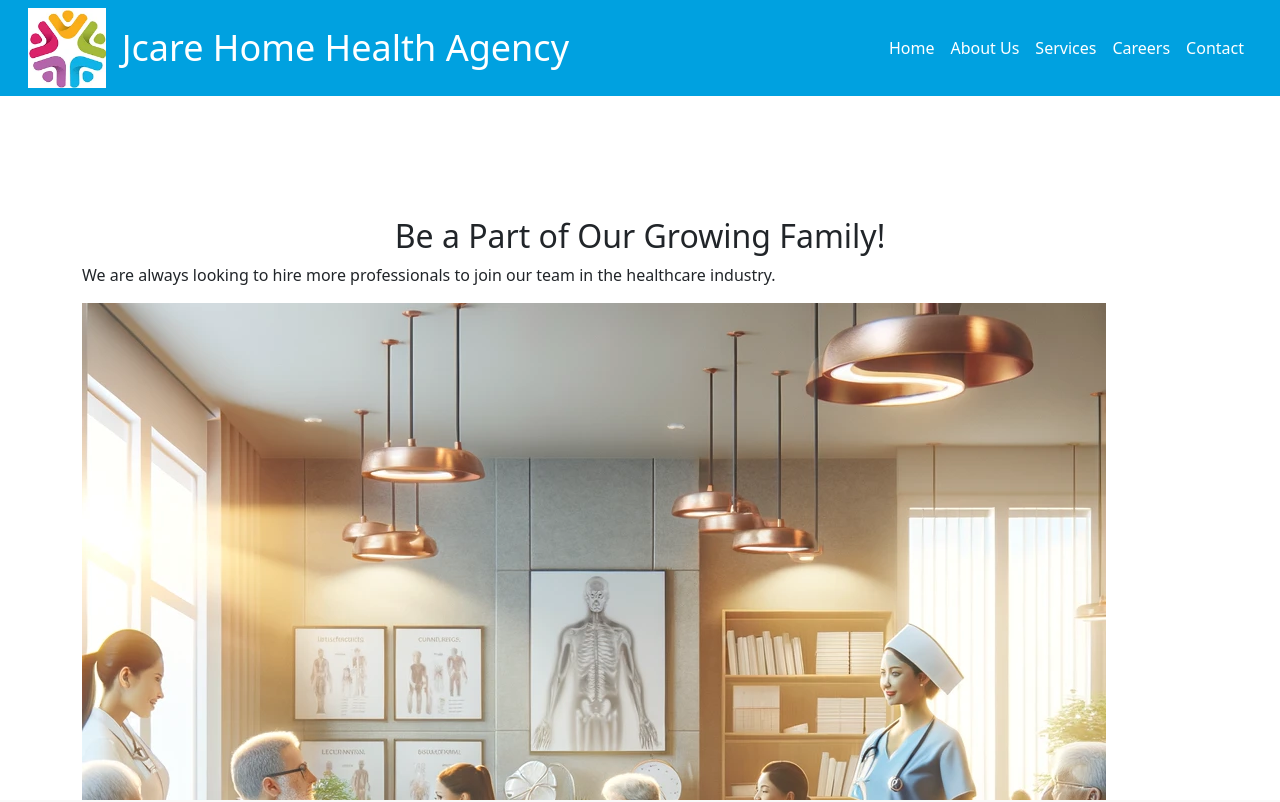
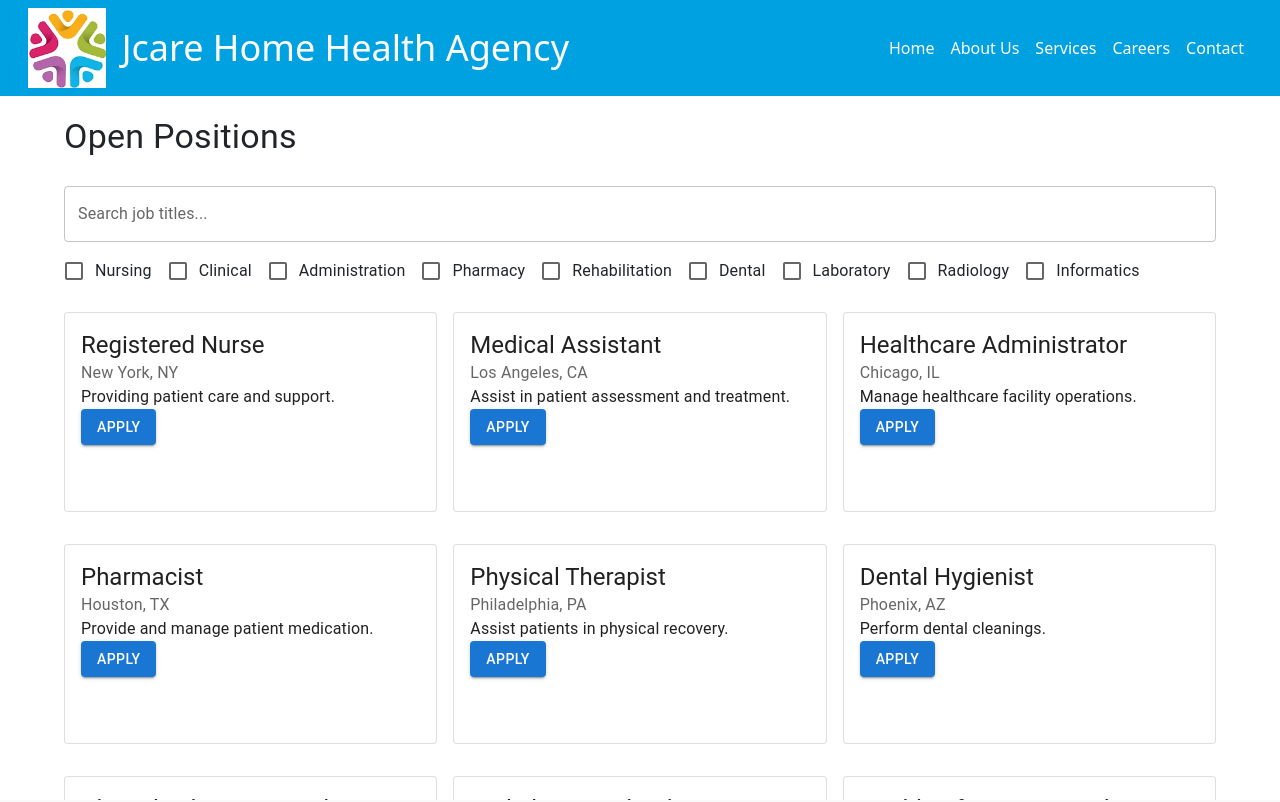
Before and after one commit to saichaturvedula1/HealthCareWebsite, a React (Create React App) app: page /careers in a window 1280 px wide. Shown: the top 802 px of the page. Built offline with nearby package versions, Linux system fonts and the light colour scheme.

Commit message:
careers page updated

```diff
--- a/package.json
+++ b/package.json
@@ -4,11 +4,14 @@
   "private": true,
   "dependencies": {
     "@emotion/react": "^11.11.4",
+    "@emotion/styled": "^11.11.0",
     "@fortawesome/fontawesome-svg-core": "^6.5.1",
     "@fortawesome/free-brands-svg-icons": "^6.5.1",
     "@fortawesome/free-solid-svg-icons": "^6.5.1",
     "@fortawesome/react-fontawesome": "^0.2.0",
+    "@mui/material": "^5.15.13",
     "@react-google-maps/api": "^2.19.3",
+    "@sendgrid/mail": "^8.1.1",
     "@testing-library/jest-dom": "^5.17.0",
     "@testing-library/react": "^13.4.0",
     "@testing-library/user-event": "^13.5.0",
--- a/src/components/Careers/Careers.css
+++ b/src/components/Careers/Careers.css
@@ -1,137 +1,195 @@
-/* Basic Reset */
-*,
-*::before,
-*::after {
-  box-sizing: border-box;
+/* careers.css */
+.job-listing .MuiCard-root {
+  cursor: pointer;
+  transition: transform 0.2s;
+  margin-bottom: 16px; /* Add bottom margin to prevent touching the footer */
+  border-left: 5px solid #007bff; /* Blue color for left border */
+  box-shadow: 0 2px 4px rgba(0,0,0,0.1);
+  height: 100%; /* Stretch card to container height */
+  min-height: 200px; /* Ensures all cards are at least 200px high */
 }
 
-body {
-  background-color: #f0f2f5;
-  font-family: 'Segoe UI', Tahoma, Geneva, Verdana, sans-serif;
-  margin: 0;
-  padding: 20px;
+.job-listing .MuiCard-root:hover {
+  transform: translateY(-5px); /* Slight raise effect on hover */
 }
 
-.container {
-  background: #fff;
-  padding: 25px;
-  border-radius: 12px;
-  /* box-shadow: 0 4px 6px rgba(0, 0, 0, 0.1); */
-  max-width: 700px;
-  margin: 0 auto;
+.job-listing .MuiButton-root {
+  background-color: #28a745; /* Green color for apply button */
+  color: white;
 }
 
-h2 {
-  color: #333;
+.job-listing .MuiButton-root:hover {
+  background-color: #218838; /* Slightly darker green on hover */
+}
+
+.job-listing .MuiTextField-root {
+  width: 100%;
+  margin-bottom: 10px; /* Bottom margin for text fields */
+}
+
+.job-listing .MuiFormControlLabel-root {
+  display: block;
+  margin-right: 10px; /* Right margin for checkboxes */
+}
+
+.job-listing .MuiTypography-root {
+  margin-bottom: 10px; /* Bottom margin for Typography elements */
+}
+
+/* Adjust the size of the checkbox */
+.job-listing .MuiCheckbox-root {
+  color: #6c757d; /* Default checkbox color */
+}
+
+.job-listing .MuiCheckbox-root.Mui-checked {
+  color: #007bff; /* Blue color when checkbox is checked */
+}
+
+.job-listing .MuiAlert-root {
+  margin-bottom: 20px; /* Bottom margin for alerts */
+}
+
+/* This can be used for a custom file input, if you are using MUI Button with input type="file" */
+.job-listing .custom-file-upload {
+  display: block;
+  padding: 10px;
+  margin-top: 10px;
+  background-color: #f0f0f0;
+  border: 1px solid #ced4da;
+  border-radius: 4px;
+  cursor: pointer;
   text-align: center;
+}
+
+.job-listing .custom-file-upload:hover {
+  background-color: #e9ecef;
+}
+
+/* Footer spacing */
+.job-listing .footer {
+  padding-top: 20px; /* Ensures there's space above the footer */
+}
+
+/* Ensure that the container of job cards does not touch the footer */
+.job-listing-container {
+  padding-bottom: 30px; /* Adjust the padding as necessary */
+}
+
+/* Search input field styles */
+.job-listing .search-input {
+  margin-bottom: 20px;
+  border-radius: 4px;
+  border: 1px solid #ced4da;
+}
+
+/* Styles for filter labels and checkboxes */
+.job-listing .filters {
+  display: flex;
+  flex-wrap: wrap;
+  gap: 10px;
   margin-bottom: 20px;
 }
 
-.form-label {
-  font-weight: bold;
-  color: #555;
+.job-listing .category-filter {
+  display: flex;
+  align-items: center;
 }
 
-.btn-primary {
-  background-color: #0056b3;
-  border: none;
-  padding: 10px 20px;
-  font-size: 16px;
-  border-radius: 5px;
-  cursor: pointer;
-  transition: background-color 0.3s ease;
-}
-
-.btn-primary:hover {
-  background-color: #004494;
-}
-
-.form-control:focus {
-  border-color: #0056b3;
-  box-shadow: 0 0 0 0.2rem rgba(0, 86, 179, 0.25);
-}
-
-/* Error Message Styles */
-.is-invalid {
-  border-color: #dc3545;
-}
-
-.form-control-feedback {
-  color: #dc3545;
-}
-
+/* Responsive adjustments */
 @media (max-width: 768px) {
-    .container {
-      padding: 15px;
-    }
-
-    .btn-primary {
-      padding: 8px 15px;
-      font-size: 14px;
-    }
-  }
-
-  @media (max-width: 576px) {
-    .form-label {
-      font-size: 14px;
-    }
-
-    .form-control {
-      font-size: 14px;
+  .job-listing .filters {
+    flex-direction: column;
   }
 }
 
 
-  /* Assuming the className 'career-page' is added to the top-level container */
 
-.career-page .job-openings-section .list-group {
-    border: 0 !important;
-    border-radius: 0.5rem !important;
-    overflow: hidden;
-    box-shadow: 0 2px 4px rgba(0, 0, 0, 0.1);
+
+
+/* careers.css */
+/* Global reset for Material-UI components to ensure consistent styling */
+.MuiContainer-root {
+  padding-top: 20px; /* Space at the top of the container */
+  padding-bottom: 60px; /* Space at the bottom to prevent cards from touching the footer */
 }
 
-  .career-page .job-openings-section .list-group-item {
-    border: 0 !important;
-    padding: 1.25rem 1.5rem !important;
-    background-color: #fafafa !important; /* Light background for each item */
-    color: #333 !important; /* Dark text for contrast */
-    border-bottom: 1px solid #e1e1e1 !important; /* subtle separation between items */
+/* Card styles for consistent appearance and functionality */
+.MuiCard-root {
+  display: flex; /* Use flex layout to allow child elements to fill space */
+  flex-direction: column; /* Stack children vertically */
+  justify-content: space-between; /* Distribute space around items */
+  cursor: pointer;
+  transition: transform 0.2s; /* Smooth transition for scaling */
+  min-height: 200px; /* Minimum height for all cards */
+  margin-bottom: 16px; /* Margin at the bottom of each card */
 }
 
-  /* Last child border fix */
-  .career-page .job-openings-section .list-group-item:last-child {
-    border-bottom: 0 !important;
+/* Ensure hover effect on card, raise the card slightly */
+.MuiCard-root:hover {
+  transform: translateY(-5px);
 }
 
-  .career-page .job-openings-section .card {
-    background: none !important;
-    border: 0 !important;
+/* Apply styling for button within the card */
+.MuiButton-root {
+  margin-top: auto; /* Push the button to the bottom of the card content */
+  margin-bottom: 16px; /* Provide some space below the button */
+  background-color: #28a745; /* Apply green background color */
 }
 
-  .career-page .job-openings-section .card-body {
-    padding: 0 !important; /* Remove padding as it's handled by list-group-item */
+/* Change button color on hover */
+.MuiButton-root:hover {
+  background-color: #218838;
 }
 
-  .career-page .job-openings-section .card-title {
-    font-size: 1.25rem !important;
-    color: #0056b3 !important; /* A color that suits your brand */
+/* Style the search bar at the top */
+.MuiTextField-root {
+  margin-bottom: 20px; /* Add space below the search bar */
 }
 
-  .career-page .job-openings-section .card-text {
-    font-size: 1rem !important;
-    color: #666 !important; /* Subtle color for text */
+/* Align checkboxes next to each other with proper spacing */
+.MuiFormGroup-row {
+  margin-bottom: 20px; /* Add space below the group */
 }
 
-  /* Hover effect for each job listing */
-  .career-page .job-openings-section .list-group-item:hover {
-    background-color: #eef4fa !important; /* A light blue that suits your brand on hover */
-    cursor: pointer;
+/* Checkbox label styles */
+.MuiFormControlLabel-root {
+  margin-right: 16px; /* Add space to the right of each label */
 }
 
-  /* Responsive adjustments */
-  @media (max-width: 768px) {
-    .career-page .job-openings-section .list-group-item {
-      padding: 1rem !important; /* Adjust padding for smaller screens */
+/* Grid spacing for cards */
+.MuiGrid-container {
+  margin-bottom: 20px; /* Add space below the grid container */
+}
+
+/* Input fields within the form, no change in margins to maintain consistency */
+.MuiTextField-root {
+  margin-bottom: 16px; /* Add space below each text field */
+}
+
+/* Custom file upload button styles, no change needed */
+.custom-file-upload {
+  border: 1px solid #ccc;
+  padding: 6px 12px;
+  cursor: pointer;
+  display: inline-block;
+  margin-top: 16px; /* Provide space above the upload button */
+  background-color: #f8f9fa;
+  text-align: center;
+}
+
+/* Style the alert message */
+.MuiAlert-root {
+  margin-bottom: 20px; /* Add space below the alert */
+}
+
+/* Responsive design for smaller screens */
+@media (max-width: 600px) {
+  .MuiFormGroup-row {
+    flex-direction: column;
+  }
+
+  .MuiFormControlLabel-root {
+    margin-right: 0; /* Remove right margin for mobile view */
+    margin-bottom: 8px; /* Add space below each checkbox label */
   }
 }
--- a/src/components/Careers/Careers.jsx
+++ b/src/components/Careers/Careers.jsx
@@ -1,150 +1,285 @@
+// src/components/JobListing.js
 import React, { useState } from 'react';
-import { Form, Button, Container, Row, Col, Image, Card, ListGroup } from 'react-bootstrap';
-import careers from '../../images/careers.png';
+import {Container, Typography, Card, CardContent, TextField, Button, Checkbox, FormControlLabel, FormGroup, Box, Alert,Grid} from '@mui/material';
 import './Careers.css';
-function Careers() {
-  const [errors, setErrors] = useState({});
 
-  const validateForm = () => {
-    let formIsValid = true;
-    let errors = {};
 
-    // Example validation for the email field
-    if (!formData.email) {
-      formIsValid = false;
-      errors["email"] = "Email is required.";
-    } else if (!/\S+@\S+\.\S+/.test(formData.email)) {
-      formIsValid = false;
-      errors["email"] = "Email is not valid.";
-    }
 
-    // Add similar validation checks for other fields as needed
+const jobs = [
+  {
+    "id": "1",
+    "title": "Registered Nurse",
+    "location": "New York, NY",
+    "category": "Nursing",
+    "description": "Providing patient care and support."
+  },
+  {
+    "id": "2",
+    "title": "Medical Assistant",
+    "location": "Los Angeles, CA",
+    "category": "Clinical",
+    "description": "Assist in patient assessment and treatment."
+  },
+  {
+    "id": "3",
+    "title": "Healthcare Administrator",
+    "location": "Chicago, IL",
+    "category": "Administration",
+    "description": "Manage healthcare facility operations."
+  },
+  {
+    "id": "4",
+    "title": "Pharmacist",
+    "location": "Houston, TX",
+    "category": "Pharmacy",
+    "description": "Provide and manage patient medication."
+  },
+  {
+    "id": "5",
+    "title": "Physical Therapist",
+    "location": "Philadelphia, PA",
+    "category": "Rehabilitation",
+    "description": "Assist patients in physical recovery."
+  },
+  {
+    "id": "6",
+    "title": "Dental Hygienist",
+    "location": "Phoenix, AZ",
+    "category": "Dental",
+    "description": "Perform dental cleanings."
+  },
+  {
+    "id": "7",
+    "title": "Clinical Laboratory Technician",
+    "location": "San Antonio, TX",
+    "category": "Laboratory",
+    "description": "Conduct tests and provide lab results."
+  },
+  {
+    "id": "8",
+    "title": "Radiologic Technologist",
+    "location": "San Diego, CA",
+    "category": "Radiology",
+    "description": "Perform diagnostic imaging examinations."
+  },
+  {
+    "id": "9",
+    "title": "Health Information Technician",
+    "location": "Dallas, TX",
+    "category": "Informatics",
+    "description": "Manage patient health information."
+  }
+]
 
-    setErrors(errors);
-    return formIsValid;
-  };
+const Careers = () => {
 
-  const [formData, setFormData] = useState({
-    firstName: '',
-    lastName: '',
-    dateOfBirth: '',
+  const [selectedJobId, setSelectedJobId] = useState(null);
+
+  const [applicant, setApplicant] = useState({
+    name: '',
     email: '',
     phone: '',
-    positionApplyingFor: '',
-    availableStartDate: '',
     resume: null,
   });
 
-  const handleChange = (e) => {
-    const { name, value, files } = e.target;
-    setFormData((prevFormData) => ({
-      ...prevFormData,
-      [name]: files ? files[0] : value,
-    }));
-  };
+  const [validationMessage, setValidationMessage] = useState('');
 
-  const handleSubmit = (e) => {
-    e.preventDefault();
-    if (!validateForm()) {
-    alert('Please correct the errors before submitting.');
-    return;
+
+  // Update applicant state
+  const handleInputChange = (event) => {
+    const { name, value, files } = event.target;
+    if (name === "resume") {
+      setApplicant(prevState => ({
+        ...prevState,
+        resume: files[0], // Only single file upload is considered here
+      }));
+    } else {
+      setApplicant(prevState => ({
+        ...prevState,
+        [name]: value,
+      }));
     }
-    // Proceed with form submission logic here
-    console.log(formData);
-    alert('Application submitted successfully!');
   };
 
 
-  // Dummy data for job openings
-  const jobOpenings = [
-    { title: 'Registered Nurse', description: 'Provide patient care and support.' },
-    { title: 'Physical Therapist', description: 'Assist patients in physical recovery.' },
-    { title: 'Medical Assistant', description: 'Manage clinical duties and patient care.' },
-    { title: 'Healthcare Administrator', description: 'Oversee operations and services.' },
-    // ... add more job openings as needed
-  ];
+  // If the current job is already selected, deselect it. Otherwise, select it.
+const handleApplyClick = (jobId) => {
+  setSelectedJobId(prevSelectedJobId => (
+    prevSelectedJobId === jobId ? null : jobId
+  ));
+};
+
+
+
+  // Simple validation and submission logic
+  const handleSubmit = (event) => {
+    event.preventDefault();
+    if (!applicant.name || !applicant.email || !applicant.phone || !applicant.resume) {
+      setValidationMessage('All fields are required.');
+      return;
+    }
+    // Add more validations as required, e.g., for phone and resume
+
+    console.log('Application submitted:', applicant);
+    // Reset the form
+    setApplicant({
+      name: '',
+      email: '',
+      phone: '',
+      resume: null,
+    });
+    setValidationMessage('Application submitted successfully!');
+  };
+
+
+  const [searchTerm, setSearchTerm] = useState('');
+const [selectedCategories, setSelectedCategories] = useState(new Set());
+
+// Update the handleInputChange for search and category selection
+// ... existing handleInputChange code
+const handleSearchChange = event => {
+  setSearchTerm(event.target.value);
+  // Reset the category filters whenever the search input is changed
+  setSelectedCategories(new Set());
+};
+
+const handleCategoryChange = event => {
+  const category = event.target.value;
+  setSelectedCategories(prev => {
+    const newCategories = new Set(prev);
+    if (newCategories.has(category)) {
+      newCategories.delete(category);
+    } else {
+      newCategories.add(category);
+    }
+    return newCategories;
+  });
+  // Reset the search term whenever a category filter changes
+  setSearchTerm('');
+};
+
+const getCategories = (jobs) => {
+  const categories = new Set();
+  jobs.forEach(job => {
+    categories.add(job.category);
+  });
+  return Array.from(categories);
+};
+
+const filteredJobs = jobs.filter(job => {
+  const matchesSearchTerm = job.title.toLowerCase().includes(searchTerm.toLowerCase());
+  const matchesCategory = selectedCategories.size === 0 || selectedCategories.has(job.category);
+  return matchesSearchTerm && matchesCategory;
+});
+
 
   return (
-    <Container className="my-5 career-page">
-
-      <Row className="align-items-center my-5">
-         <Col>
-          <h2 className="text-center">Be a Part of Our Growing Family!</h2>
-          <p>We are always looking to hire more professionals to join our team in the healthcare industry.</p>
-          <Image src={careers} fluid className="mb-3"/>
-          <p>Join us and make a difference in providing quality care to our community.</p>
-          {/* Add more images and text as needed */}
-        </Col>
-        </Row>
-
-        <Row className="job-openings-section my-5">
-        <Col>
-          <h3 className="text-center mb-4">Current Job Openings</h3>
-          <ListGroup>
-            {jobOpenings.map((job, index) => (
-              <ListGroup.Item key={index} className="job-opening">
-                <Card>
-                  <Card.Body>
-                    <Card.Title>{job.title}</Card.Title>
-                    <Card.Text>{job.description}</Card.Text>
-                  </Card.Body>
-                </Card>
-              </ListGroup.Item>
-            ))}
-          </ListGroup>
-        </Col>
-      </Row>
-
-      <Row className="application-form-section my-5">
-        <Col>
-
-          <Form method="POST" data-netlify="true" onSubmit={handleSubmit}>
-            <Form.Group className="mb-3" controlId="formFirstName">
-              <Form.Label>First Name</Form.Label>
-              <Form.Control type="text" placeholder="Enter your first name" name="firstName" onChange={handleChange} />
-            </Form.Group>
-            <Form.Group className="mb-3" controlId="formLastName">
-              <Form.Label>Last Name</Form.Label>
-              <Form.Control type="text" placeholder="Enter your last name" name="lastName" onChange={handleChange} />
-            </Form.Group>
-            <Form.Group className="mb-3" controlId="formDateOfBirth">
-              <Form.Label>Date of Birth</Form.Label>
-              <Form.Control type="date" name="dateOfBirth" onChange={handleChange} />
-            </Form.Group>
-
-
-            <Form.Group className="mb-3" controlId="formEmail">
-              <Form.Label>Email Address</Form.Label>
-              <Form.Control type="email" placeholder="Enter your email" name="email" onChange={handleChange} isInvalid={!!errors.email} />
-              <Form.Control.Feedback type="invalid">
-              {errors.email}
-              </Form.Control.Feedback>
-            </Form.Group>
-            <Form.Group className="mb-3" controlId="formPhone">
-              <Form.Label>Phone</Form.Label>
-              <Form.Control type="text" placeholder="Enter your phone number" name="phone" onChange={handleChange} />
-            </Form.Group>
-            <Form.Group className="mb-3" controlId="formPositionApplyingFor">
-              <Form.Label>Position Applying For</Form.Label>
-              <Form.Control type="text" placeholder="Position you are applying for" name="positionApplyingFor" onChange={handleChange} />
-            </Form.Group>
-            <Form.Group className="mb-3" controlId="formAvailableStartDate">
-              <Form.Label>Available Start Date</Form.Label>
-              <Form.Control type="date" name="availableStartDate" onChange={handleChange} />
-            </Form.Group>
-            <Form.Group className="mb-3" controlId="formResumeUpload">
-              <Form.Label>Resume Upload</Form.Label>
-              <Form.Control type="file" name="resume" onChange={handleChange} />
-            </Form.Group>
-            <Button variant="primary" type="submit">
-              Submit
-            </Button>
-          </Form>
-        </Col>
-        </Row>
-
-    </Container>
+<Container maxWidth="lg">
+<Typography variant="h4" gutterBottom>
+  Open Positions
+</Typography>
+<TextField
+  fullWidth
+  label="Search job titles..."
+  variant="outlined"
+  value={searchTerm}
+  onChange={handleSearchChange}
+  margin="normal"
+/>
+<FormGroup row>
+  {getCategories(jobs).map(category => (
+    <FormControlLabel
+      key={category}
+      control={
+        <Checkbox
+          checked={selectedCategories.has(category)}
+          onChange={handleCategoryChange}
+          value={category}
+        />
+      }
+      label={category}
+    />
+  ))}
+</FormGroup>
+<Grid container spacing={2}>
+  {filteredJobs.map(job => (
+    <Grid item key={job.id} xs={12} sm={6} md={4}>
+      <Card variant="outlined">
+        <CardContent>
+          <Typography variant="h5">{job.title}</Typography>
+          <Typography color="textSecondary">{job.location}</Typography>
+          <Typography>{job.description}</Typography>
+          <Button
+            variant="contained"
+            color="primary"
+            onClick={() => handleApplyClick(job.id)}
+          >
+            Apply
+          </Button>
+          {selectedJobId === job.id && (
+            <Box component="form" onSubmit={handleSubmit} noValidate>
+              {validationMessage && (
+                <Alert severity="info">{validationMessage}</Alert>
+              )}
+              <TextField
+                fullWidth
+                label="Name"
+                variant="outlined"
+                name="name"
+                value={applicant.name}
+                onChange={handleInputChange}
+                margin="normal"
+              />
+              <TextField
+                fullWidth
+                label="Email"
+                variant="outlined"
+                name="email"
+                value={applicant.email}
+                onChange={handleInputChange}
+                margin="normal"
+              />
+              <TextField
+                fullWidth
+                label="Phone"
+                variant="outlined"
+                name="phone"
+                value={applicant.phone}
+                onChange={handleInputChange}
+                margin="normal"
+              />
+              <Button
+                variant="outlined"
+                component="label"
+                fullWidth
+                sx={{ mt: 2 }}
+              >
+                Upload Resume
+                <input
+                  type="file"
+                  hidden
+                  name="resume"
+                  onChange={handleInputChange}
+                />
+              </Button>
+              <Button
+                type="submit"
+                fullWidth
+                variant="contained"
+                color="secondary"
+                sx={{ mt: 2 }}
+              >
+                Submit Application
+              </Button>
+            </Box>
+          )}
+        </CardContent>
+      </Card>
+    </Grid>
+  ))}
+</Grid>
+</Container>
   );
-}
+};
 
 export default Careers;
--- a/src/components/Contact/Contact.jsx
+++ b/src/components/Contact/Contact.jsx
@@ -95,7 +95,7 @@ const Contact = () => {
         <div className="contact-item">
           <img src={emailIcon} alt="Email" />
           <h3>Email</h3>
-          <a href="mailto:admin@jcarehomehealth.net" className="contact-link">admin@jcarehomehealth.net</a>
+          <a href="mailto:saichaturvedula@gmail.com" className="contact-link">admin@jcarehomehealth.net</a>
         </div>
         {/* Address Info */}
         <div className="contact-item">
```
Also changed, not shown: 1 other file (tests, documents, lock files or other folders). Lines whose indentation alone changed are shown as unchanged.
